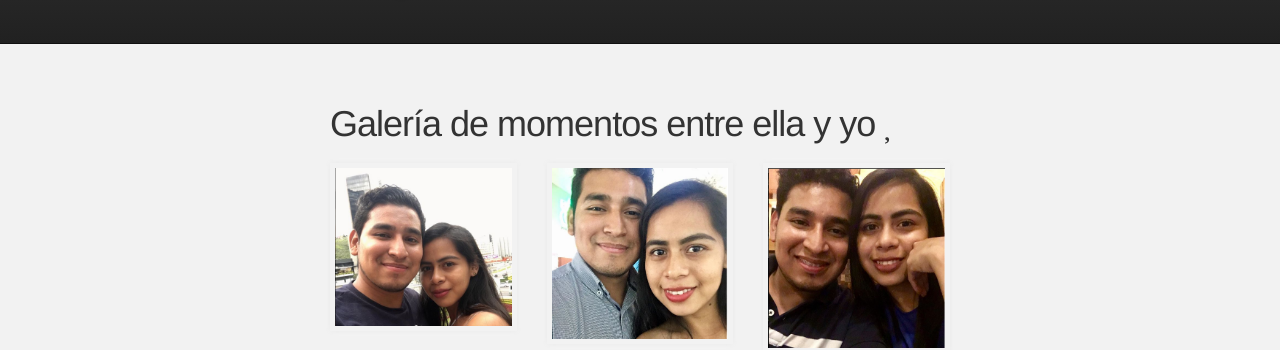
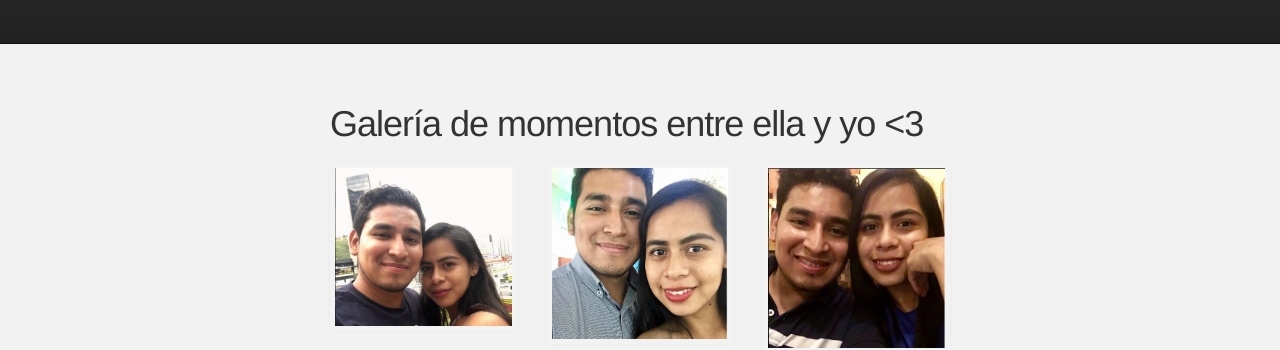
Before and after one commit to DanyMartinez/index, a Jekyll site: the page built from index.md, in a window 1280 px wide. Shown: the part 150-500 px from the top of the page. Built offline with Jekyll 4.4.1, drawn with Linux system fonts in a browser that asks for light colours; nearby versions of some CDN libraries; our own code applies the rules of GitHub Pages for plain Markdown files.

Commit message:
Update index.md

```diff
--- a/index.md
+++ b/index.md
@@ -7,7 +7,7 @@
 <script src="//code.jquery.com/jquery-1.11.1.min.js"></script>
         <div class="row">
         <div class="gallery col-lg-12 col-md-12 col-sm-12 col-xs-12">
-            <h1 class="gallery-title">Galería de momentos entre ella y yo <i class="fas fa-heart"></i></h1>
+            <h1 class="gallery-title">Galería de momentos entre ella y yo <3 </h1>
         </div>
         <br/>
             <div class="gallery_product col-lg-4 col-md-4 col-sm-4 col-xs-6 filter hdpe">
```
